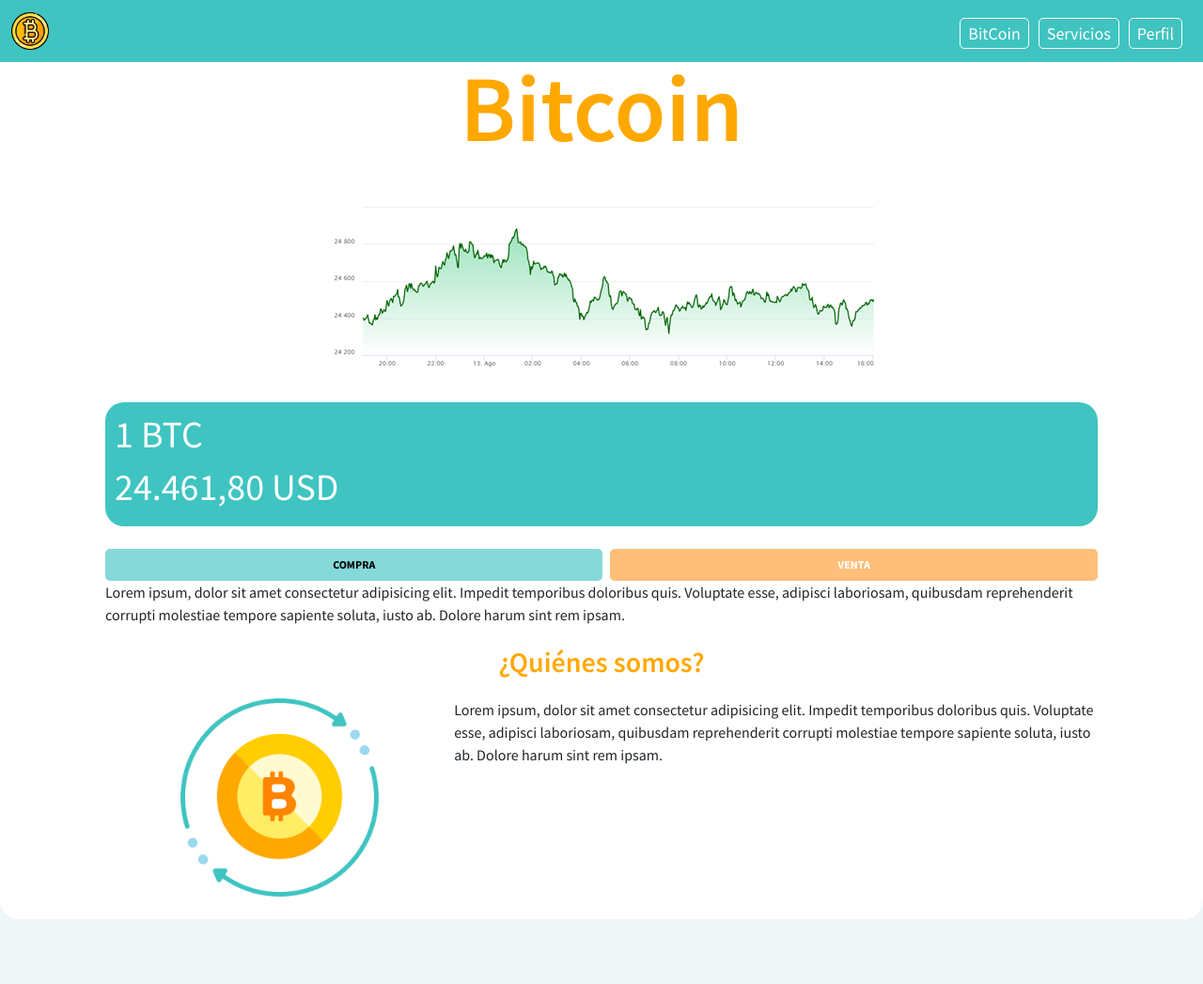
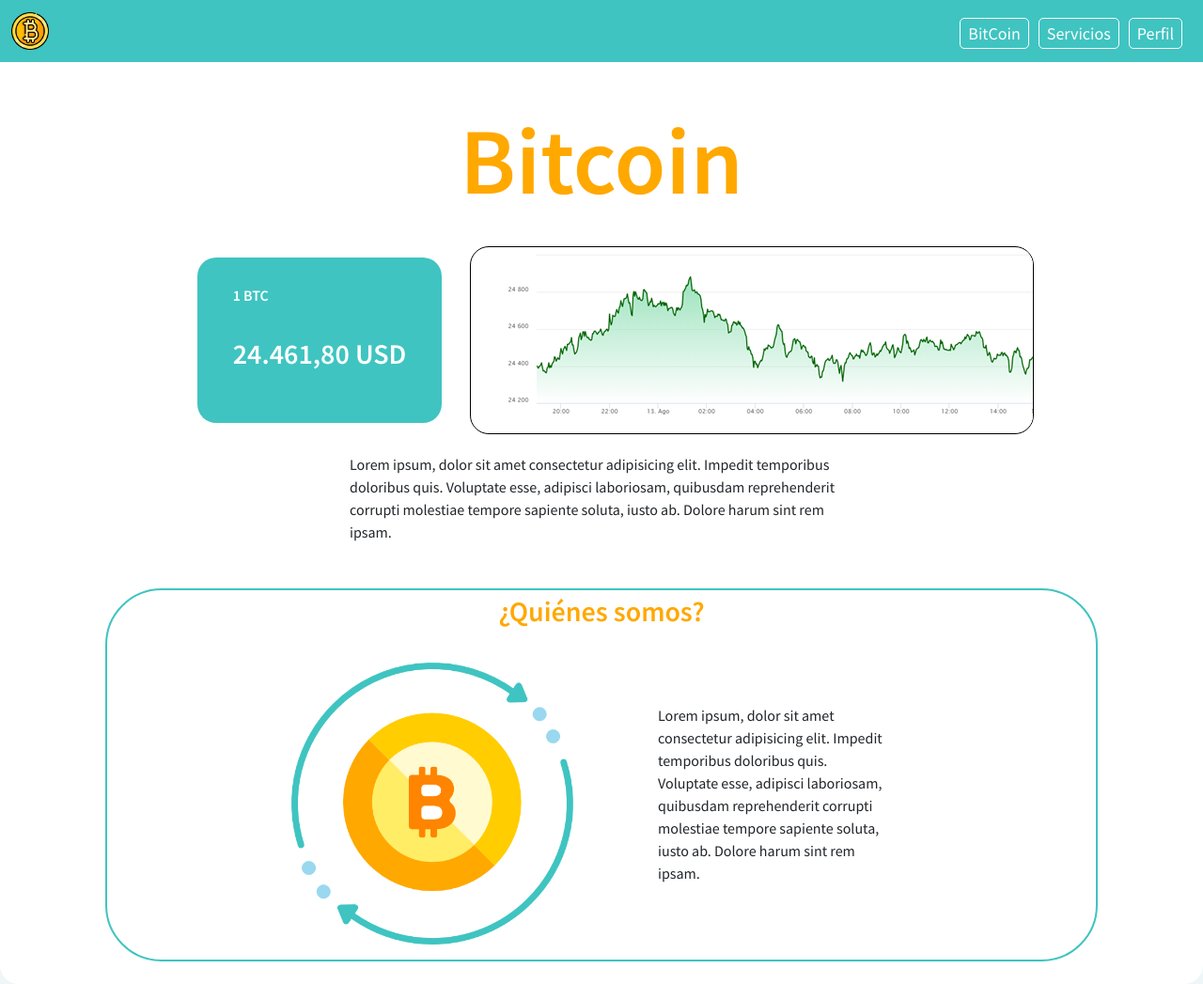
Before and after one commit to Julpr/bitcoindistribuidamcj, a plain HTML site: page index.html in a window 1280 px wide. Shown: the whole page at 94% size. Before the commit the page ends 994 px from the top, so only its background shows below. Drawn offline with nearby package versions, Linux system fonts and the light colour scheme.

Commit message:
Inicio reorganizado con contenedores

```diff
--- a/index.html
+++ b/index.html
@@ -36,36 +36,39 @@
       </nav>
     <script src="https://cdn.jsdelivr.net/npm/bootstrap@5.2.0/dist/js/bootstrap.bundle.min.js" integrity="sha384-A3rJD856KowSb7dwlZdYEkO39Gagi7vIsF0jrRAoQmDKKtQBHUuLZ9AsSv4jD4Xa" crossorigin="anonymous"></script>
 
-    <div class="containerInfo px-1 py-4 my-3 " style="padding-top: 5;">
+    <div class="containerInfo px-1 py-4 mt-5 pt-5">
         <div class="row d-flex justify-content-center">
             <div class="col-md-10">
                 <div class="row d-flex justify-content-center">
                     <div class="col-md-5 col-sm-7 ">
                         <p class="font-100 weight-600 text-center Orange-color-2">Bitcoin</p>
                      </div>
-                     <figure class="about__img">
-                        <img src="images/graficaBitcoin.png" class="presentation__pictureBitcoin">
-                    </figure>
-                </div>
-                <div class="container green-bg-color">
-                    <h1 class="font-50 white-color weight-400">1 BTC</h1>
-                    <h1 class="font-50 white-color weight-400">24.461,80 USD</h1>
-                </div>
-                <div class="d-flex flex-row mt-4">
-                    <button class="flex-grow-1 me-1 py-2 text-uppercase font-12 weight-700 green-bg-color1">Compra</button>
-                    <button class="flex-grow-1 ms-1 py-2 text-uppercase font-12 weight-700 white-color Orange-bg-color">Venta</button>
                 </div>
 
-                <p>Lorem ipsum, dolor sit amet consectetur adipisicing elit.
-                    Impedit temporibus doloribus quis. Voluptate esse, adipisci laboriosam,
-                    quibusdam reprehenderit corrupti molestiae tempore sapiente soluta, iusto ab.
-                    Dolore harum sint rem ipsam.
-                </p>
-                <p class="font-30 weight-600 text-center Orange-color-2">¿Quiénes somos?</p>
-                <figure class="about__img">
-                    <img src="images/BitCoin-Logo.png" class="about__picture left">
-                </figure>
-                <p class="about__paragraph right">
+                <div class="container-inicio d-flex flex-content">
+                  <div class="flex-item py-1 d-flex ">
+                    <div class="containter-values flex-item py-1 my-2">
+                      <div class="flex-item px-2 py-2 mt-3">
+                        <span class="text-uppercase font-16 weight-600">1 BTC</span>
+                      </div>
+                      <div class="flex-item py-1 py-3 px-2 my-1">
+                        <span class="text-uppercase font-30 weight-600">24.461,80 USD</span>
+                      </div>
+                    </div>
+
+                  </div>
+
+
+                  <div class="picture-balance flex-item pt-1">
+                    <img src="images/graficaBitcoin.png" alt="">
+                  </div>
+
+                </div>
+
+                <div class="container-inicio-text flex-content">
+                  <div class="flex-item">
+                    <div class="text flex-item">
+                      <p>
                         Lorem ipsum, dolor sit amet consectetur adipisicing elit.
                         Impedit temporibus doloribus quis. Voluptate esse, adipisci laboriosam,
                         quibusdam reprehenderit corrupti molestiae tempore sapiente soluta, iusto ab.
@@ -75,5 +78,35 @@
                   </div>
                 </div>
 
+                <div class="container-QuienesSomos flex-content mt-5">
+                  <div class="text-QuienesSomos flex-item ">
+                    <p class="font-30 weight-600 text-center Orange-color-2">¿Quiénes somos?</p>
+                  </div>
+
+                  <div class="container-inf-quienesSomos d-flex flex-content">
+                    <div class="container-QuienesSomos-logoText d-flex flex-content">
+                      <div class="logo-Bitcoin-quienesSomos  flex-item mt-3">
+                        <figure>
+                          <img src="images/BitCoin-Logo.png" class="about__picture">
+                        </figure>
+                      </div>
+
+                      <div class="quienesSomos-text flex-item">
+                        <div class="container-quienesSomos-text flex-item">
+
+                          <p>
+                            Lorem ipsum, dolor sit amet consectetur adipisicing elit.
+                            Impedit temporibus doloribus quis. Voluptate esse, adipisci laboriosam,
+                            quibusdam reprehenderit corrupti molestiae tempore sapiente soluta, iusto ab.
+                            Dolore harum sint rem ipsam.
+                          </p>
+                        </div>
+                      </div>
+                    </div>
+                  </div>
+                </div>
+            </div>
+        </div>
+    </div>
   </body>
 </html>
--- a/style.css
+++ b/style.css
@@ -16,6 +16,61 @@ body {
     }
 }
 
+/*Containers de inicio*/
+.container-inicio{
+    justify-content: center;
+}
+
+.flex-item{
+    border-radius: 20px;
+    padding: 0 30px 0 30px;
+
+}
+
+.containter-values{
+    background-color: #3fc4c1;
+    color: white;
+}
+
+.picture-balance{
+    width: 600px;
+    height: 200px;
+    justify-content: center;
+    border: 1px solid black;
+    overflow: hidden;
+}
+
+.container-inicio-text{
+    align-items: center;
+}
+
+.text{
+    margin: 20px 200px;
+}
+
+.container-inf-quienesSomos{
+    justify-content: center;
+    border: 1px solid gre;
+}
+
+.container-QuienesSomos{
+    justify-content: center;
+    border: 2px solid #3fc4c1;
+    border-radius: 60px;
+}
+
+.logo-Bitcoin-quienesSomos{
+    overflow: hidden;
+    justify-content: center;
+}
+
+
+.container-quienesSomos-text{
+    margin-top: 60px;
+    width: 300px;
+}
+
+/*-----------------------------*/
 .container{
     padding: 10px;
     background: white;
@@ -26,7 +81,6 @@ body {
     background: white;
     border-radius: 20px;
 }
-
 
 /*BARRA DE NAVEGACIÓN*/
 .nav-link{
@@ -118,9 +172,8 @@ body {
 }
 
 .about__picture{
-    float: left;
-    width: 20%;
-    margin: 0em 5em 0em 5em;
+    width: 300px;
+    height: 300px;
 }
 
 .settingsPerfil{
@@ -245,14 +298,13 @@ button {
 
 .white-color-2 {
     color: #E7E5EC;
+    background-color: white;
 }
 
 .black-color{
     color: black;
 }
 
-
-
 .light-green-bg-color {
     background: #E0F8F2;
 }
```
Also changed, not shown: perfil.html (+1 -1 lines). Lines whose indentation alone changed are shown as unchanged.
